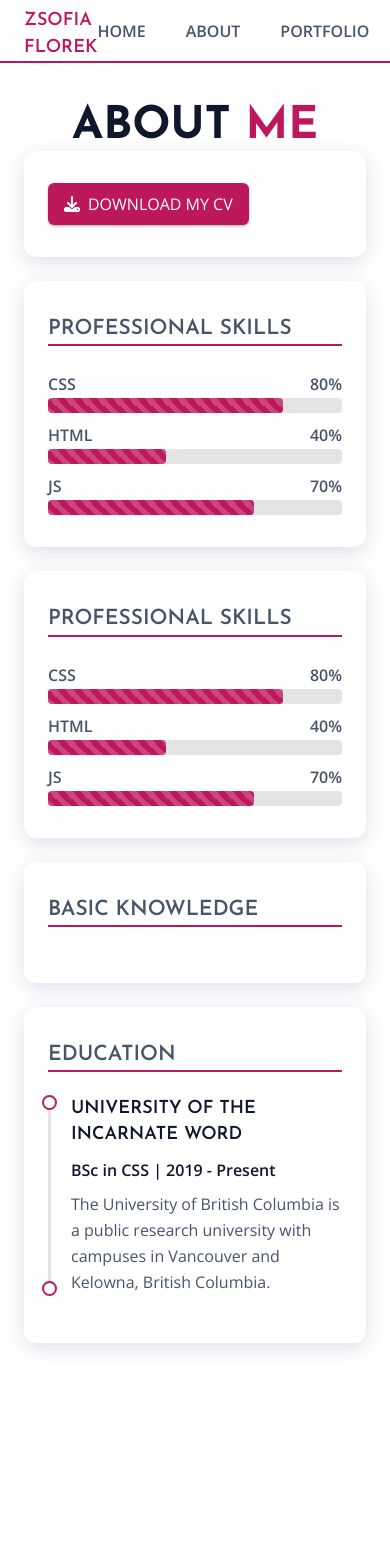
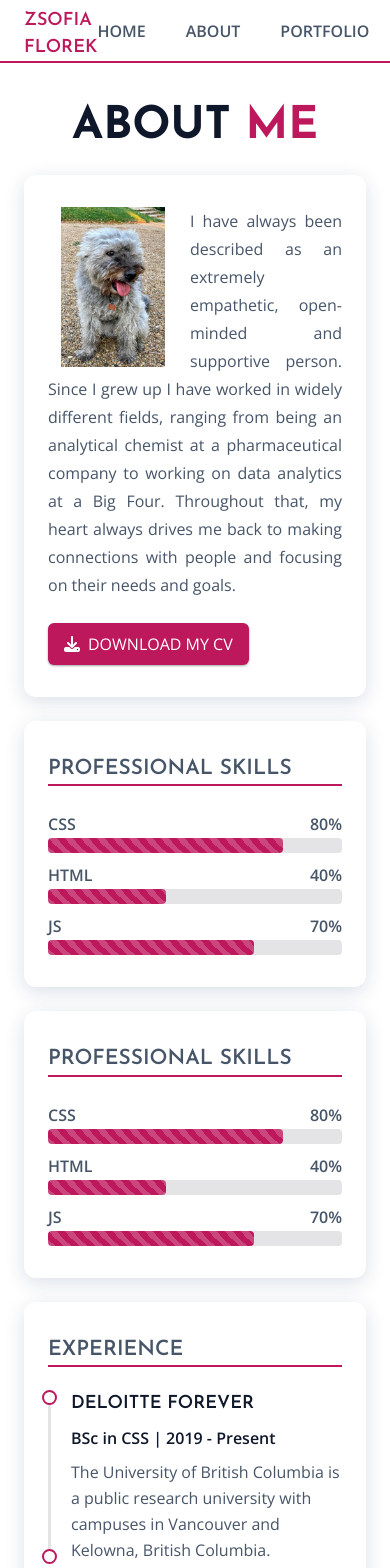
Before and after one commit to zsofiaflorek/portfolio, a Next.js app: page /about in a window 390 px wide. Shown: the top 1568 px of the page. Before the commit the page ends 1407 px from the top, so only its background shows below. Built offline with nearby package versions, Linux system fonts and the light colour scheme.

Commit message:
Implement introduction section

```diff
--- a/pages/about.js
+++ b/pages/about.js
@@ -2,6 +2,8 @@ import Head from "next/head";
 import { Layout } from "../components/layout";
 import { Card, CVCard } from "../components/card";
 import { Button } from "../components/button";
+import Sophie from "../public/Sophie.jpg";
+import Image from "next/image";
 
 export default function AboutPage() {
   return (
@@ -10,11 +12,43 @@ export default function AboutPage() {
         <title>Zsofia Florek - About</title>
       </Head>
       <Layout>
-        <h1 className="uppercase text-black text-xxl font-bold mt-6 text-center">
+        <h1 className="uppercase text-black text-xxl font-bold my-6 text-center">
           About <strong className="text-primary">Me</strong>
         </h1>
         <Card>
-          <Button icon="fas fa-download">Download my CV</Button>
+          <div className="lg:flex lg:items-center lg:gap-6">
+            <div className="hidden lg:block w-[25%] lg:flex-1">
+              <Image
+                layout="responsive"
+                className="rounded-lg h-full"
+                src={Sophie}
+                alt="profile picture"
+                priority
+              />
+            </div>
+            <div className="lg:flex-1 lg:flex-grow-[3]">
+              <p className="mb-6 lg:text-indent text-justify leading-7">
+                <div className="lg:hidden rounded-lg h-full float-left mr-3 w-[130px] h-[160px] relative">
+                  <Image
+                    layout="fill"
+                    className=""
+                    objectFit="contain"
+                    src={Sophie}
+                    alt="profile picture"
+                    priority
+                  />
+                </div>
+                I have always been described as an extremely empathetic,
+                open-minded and supportive person. Since I grew up I have worked
+                in widely different fields, ranging from being an analytical
+                chemist at a pharmaceutical company to working on data analytics
+                at a Big Four. Throughout that, my heart always drives me back
+                to making connections with people and focusing on their needs
+                and goals.
+              </p>
+              <Button icon="fas fa-download">Download my CV</Button>
+            </div>
+          </div>
         </Card>
         <div className="grid grid-cols-1 gap-6 lg:grid-cols-2 my-6">
           <CVCard title="Professional skills">
@@ -27,7 +61,14 @@ export default function AboutPage() {
             <SkillBar tech="HTML" percentage="40%" />
             <SkillBar tech="JS" percentage="70%" />
           </CVCard>
-          <CVCard title="Basic Knowledge" />
+          <CVCard title="Experience">
+            <TimelineItem
+              title="Deloitte forever"
+              subtitle="BSc in CSS"
+              timeframe="2019 - Present"
+              description="The University of British Columbia is a public research university with campuses in Vancouver and Kelowna, British Columbia."
+            />
+          </CVCard>
           <CVCard title="Education">
             <TimelineItem
               title="University of the Incarnate Word"
--- a/styles/globals.css
+++ b/styles/globals.css
@@ -15,6 +15,14 @@
   h5,
   h6 {
     @apply font-heading;
+  }
+}
+
+@layer utilities {
+  @variants responsive {
+    .text-indent {
+      text-indent: 2rem;
+    }
   }
 }
 
```
